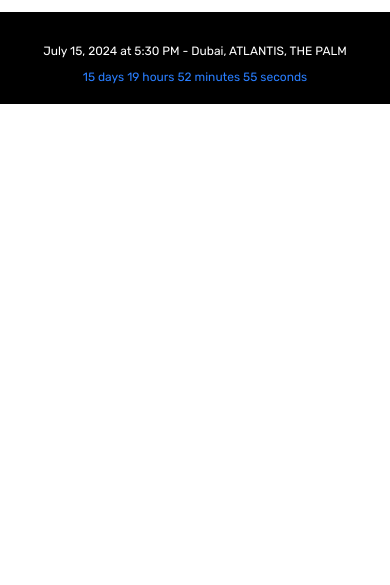
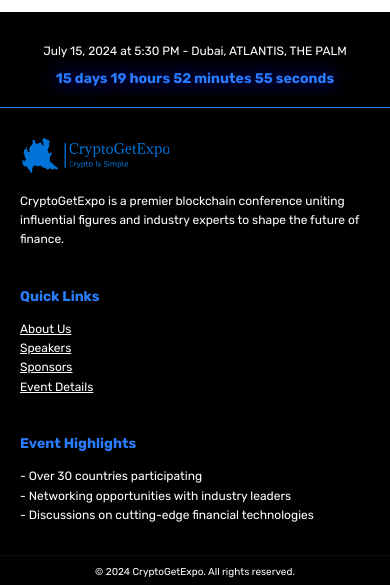
Before and after one commit to LeanCelle/CryptoGetExpo, a React (Create React App) app: page / in a window 390 px wide. Shown: the part 2095-2680 px from the top of the page. Before the commit the page ends 2199 px from the top, so only its background shows below. Built offline with nearby package versions, Linux system fonts and the light colour scheme.

Commit message:
Create footer and modify styles

```diff
--- a/src/components/body.jsx
+++ b/src/components/body.jsx
@@ -2,6 +2,7 @@
 import CountdownTimer from './timer';
 import '../styles/pages.css'; // Asegúrate de tener este archivo CSS configurado con tus estilos
 import { Fade } from 'react-awesome-reveal'; // Importa el componente Fade de react-awesome-reveal
+import Footer from './footer';
 
 const sponsorsData = [
     { id: 1, name: "a16zCryptoResearch", image: "/img/a16zCryptoResearch.png", url:"https://a16zcrypto.com/"},
@@ -78,6 +79,8 @@
                 <p className='date'>July 15, 2024 at 5:30 PM - Dubai, ATLANTIS, THE PALM</p>
                 <CountdownTimer deadline={deadline} />
             </section>
+
+            <Footer/>
         </div>
     );
 };
--- a/src/components/footer.jsx
+++ b/src/components/footer.jsx
@@ -0,0 +1,39 @@
+import React from 'react';
+import '../styles/pages.css'
+
+const Footer = () => {
+    return (
+        <footer className="footer">
+            <div className="footer-content">
+                <div className="footer-section about">
+                    <img className='footerLogo' src="/img/logo.svg" alt="CryptoGetExpo" />
+                    <p>
+                        CryptoGetExpo is a premier blockchain conference uniting influential figures and industry experts to shape the future of finance.
+                    </p>
+                </div>
+                <div className="footer-section links">
+                    <h4>Quick Links</h4>
+                    <ul>
+                        <li><a href="#About Us">About Us</a></li>
+                        <li><a href="#Speakers">Speakers</a></li>
+                        <li><a href="#Sponsors">Sponsors</a></li>
+                        <li><a href="#Date">Event Details</a></li>
+                    </ul>
+                </div>
+                <div className="footer-section info">
+                    <h4>Event Highlights</h4>
+                    <p>
+                        - Over 30 countries participating<br />
+                        - Networking opportunities with industry leaders<br />
+                        - Discussions on cutting-edge financial technologies
+                    </p>
+                </div>
+            </div>
+            <div className="footer-bottom">
+                <p>&copy; 2024 CryptoGetExpo. All rights reserved.</p>
+            </div>
+        </footer>
+    );
+};
+
+export default Footer;
--- a/src/styles/pages.css
+++ b/src/styles/pages.css
@@ -184,10 +184,74 @@
 }
 
 .countdown-timer {
+  font-weight: bold;
   text-align: center;
   font-size: 1.5rem;
   color: rgb(41, 126, 255);
+  text-shadow: 0px 0px 20px rgb(0, 8, 255); /* Ejemplo de sombra suave para el texto */
 }
+
+
+/* Footer */
+
+.footer {
+  background-color: #000000;
+  border-top: 1px solid rgb(41, 126, 255);;
+  color: white;
+  font-family: 'Rubik', sans-serif;
+}
+
+.footer-content {
+  display: flex;
+  justify-content: space-around;
+  align-items: center;
+  flex-wrap: wrap;
+  padding: 20px;
+}
+
+.footer-section {
+  flex: 1;
+  margin: 20px;
+}
+
+.footerLogo {
+  width: 200px;
+}
+
+.footer-section h4 {
+  color: rgb(41, 126, 255);
+  margin-bottom: 15px;
+}
+
+.footer-section p, .footer-section ul, .footer-section li {
+  color: white;
+  margin: 0;
+  padding: 0;
+  list-style: none;
+  line-height: 1.6;
+}
+
+.footer-section a {
+  color: rgb(255, 255, 255);
+  transition: color 0.3s;
+}
+
+.footer-section a:hover {
+  color: #0056b3;
+}
+
+.footer-bottom {
+  text-align: center;
+  padding: 10px;
+  border-top: 1px solid #0b0b0b;
+}
+
+.footer-bottom p {
+  font-size: 10px;
+  margin: 0;
+}
+
+
 
 @media (max-width: 768px) {
 
@@ -328,7 +392,39 @@
 
 .countdown-timer {
   text-align: center;
-  font-size: 12px;
+  font-size: 14px;
   color: rgb(41, 126, 255);
 }
+
+/* Footer */
+
+.footer-content {
+  display: flex;
+  justify-content: space-around;
+  flex-direction: column;
+  align-items: start;
+  flex-wrap: wrap;
+  padding: 20px 10px;
 }
+
+.footer-section {
+  flex: 1;
+  margin: 10px 10px;
+}
+
+.footerLogo {
+  width: 150px;
+  margin-bottom: 15px;
+}
+
+.footer-section h4 {
+  font-size: 14px;
+  color: rgb(41, 126, 255);
+  margin-bottom: 15px;
+}
+
+.footer-section p, .footer-section ul, .footer-section li {
+  font-size: 12px;
+}
+
+}
```
